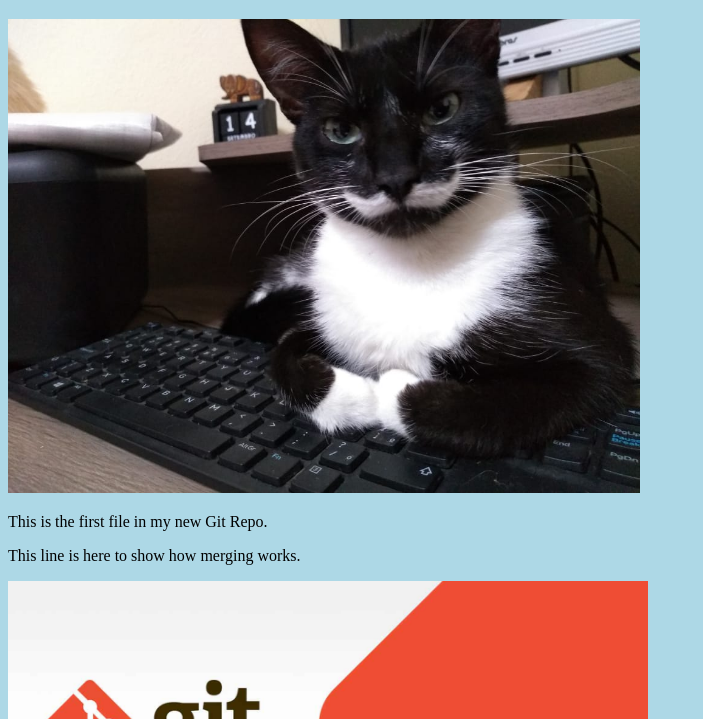
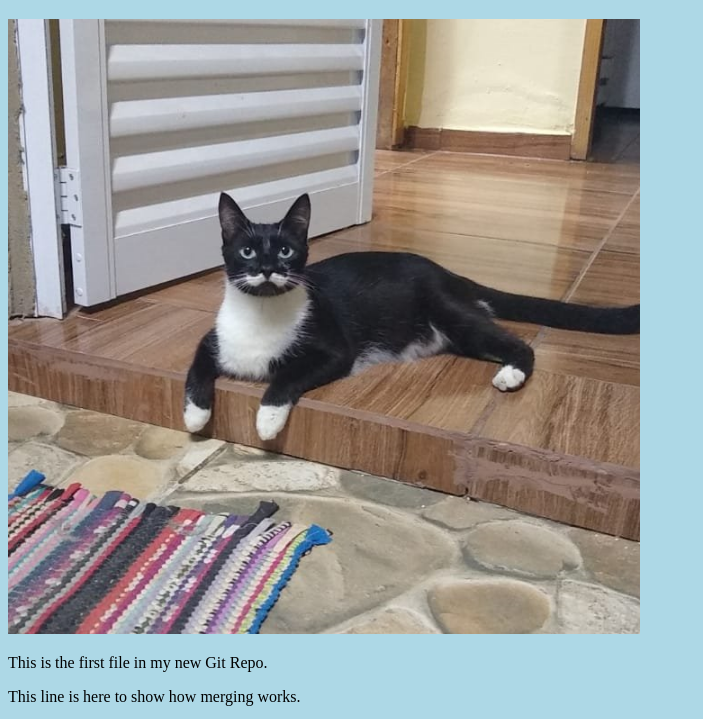
Before and after one commit to arluz/hello-world, a plain HTML site: page index.html in a window 1280 px wide. Shown: the part 61-780 px from the top of the page, without its empty margins (0-703 px from the left). Drawn offline with Linux system fonts and the light colour scheme.

Commit message:
Change img gato

```diff
--- a/index.html
+++ b/index.html
@@ -9,7 +9,7 @@
 <body>
 
   <h1>Hello world!</h1>
-  <div><img src="img_hello_world.jpg" alt="Hello World from Mustache" style="width:50%;max-width:640px"></div>
+  <div><img src="gato.jpg" alt="Hello World from Mustache" style="width:50%;max-width:640px"></div>
   <p>This is the first file in my new Git Repo.</p>
   <p>This line is here to show how merging works.</p>
   <div><img src="img_hello_git.jpg" alt="Hello Git" style="width:100%;max-width:640px"></div>
```
Also changed, not shown: gato.jpg (added).
